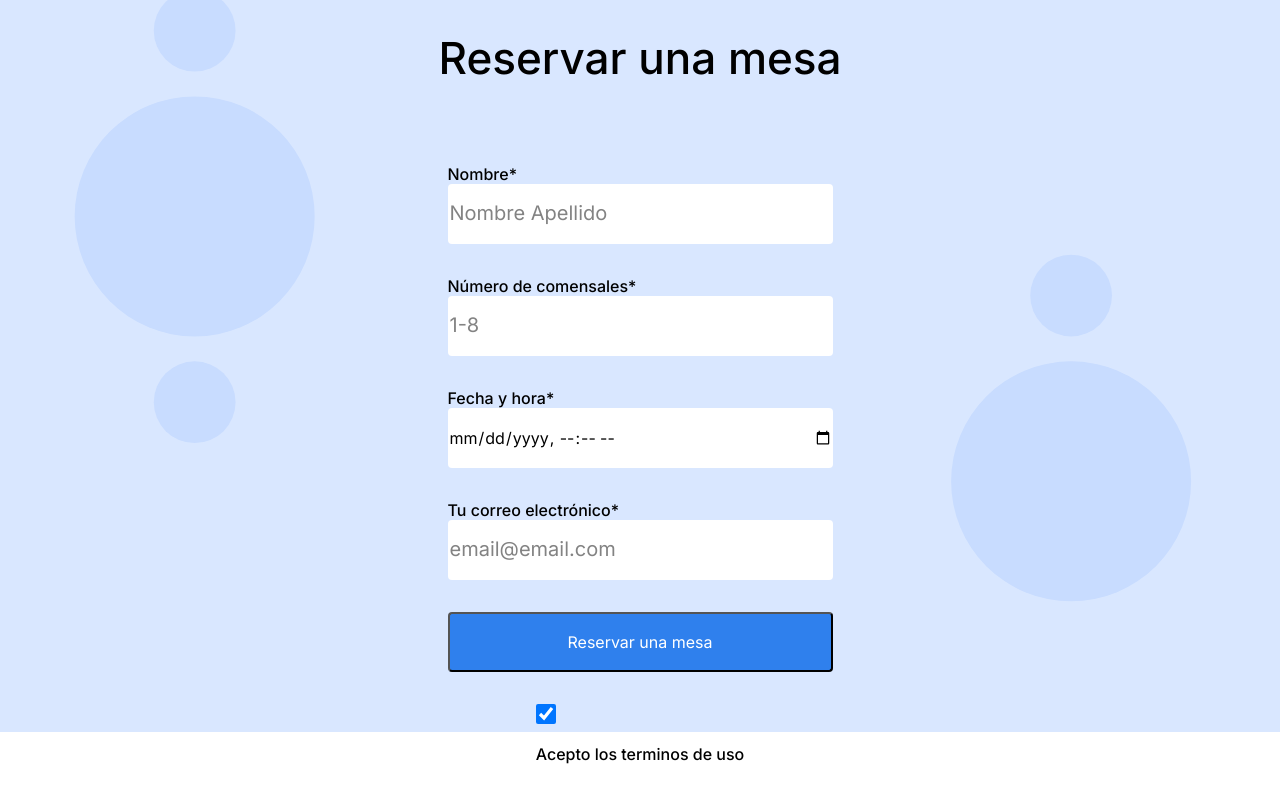
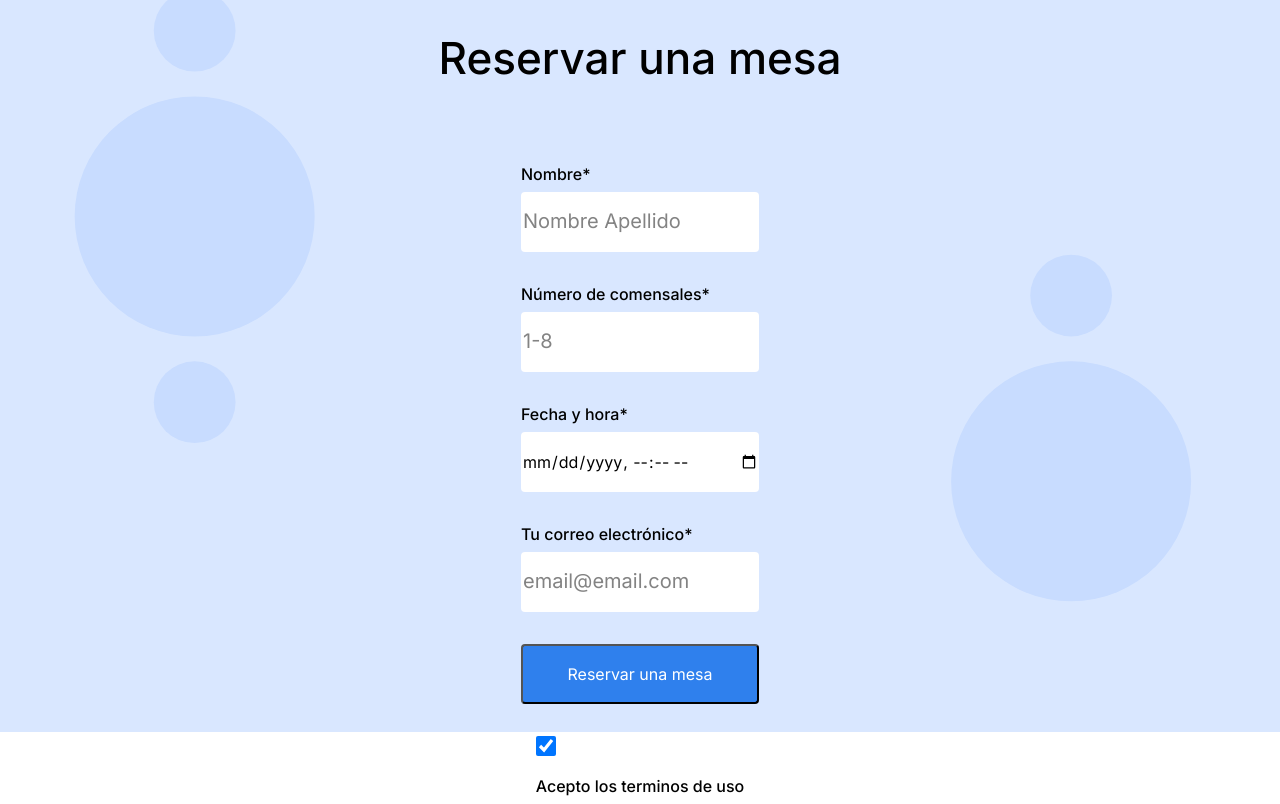
Before and after one commit to AnaC-25140/web_project_coffeeshop, a plain HTML site: page index.html in a window 1280 px wide. Shown: the part 1668-2472 px from the top of the page. Before the commit the page ends 2440 px from the top, so only its background shows below. Drawn offline with Linux system fonts and the light colour scheme.

Commit message:
Parte 3 13

```diff
--- a/index.html
+++ b/index.html
@@ -111,7 +111,7 @@
         <section class="reservation" id="reservar">
           <h2 class="reservation__title">Reservar una mesa</h2>
           <form class="reservation__form">
-            <fieldset class="reservation__form-container">
+            <fieldset class="reservation__form reservation__form-container">
               <label for="name" class="reservation__form-label">Nombre*</label>
               <input
                 type="text"
```
